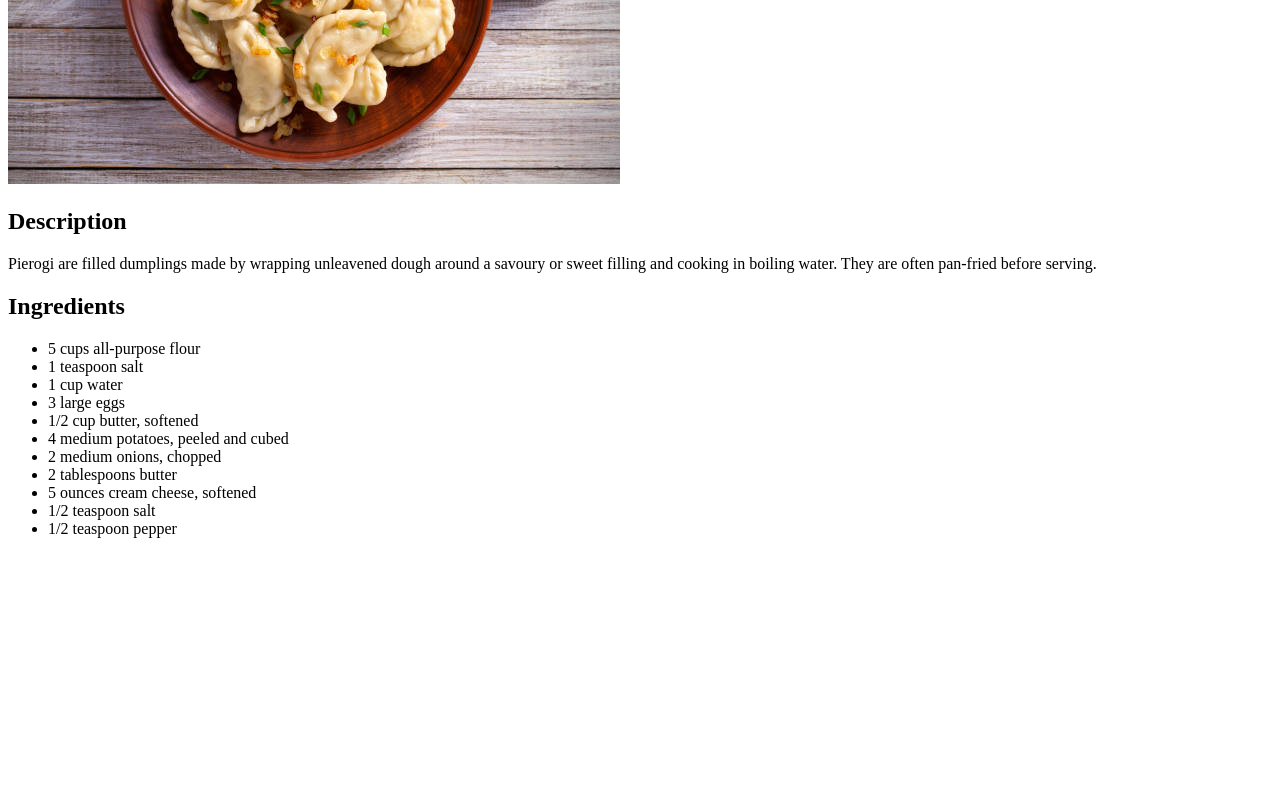
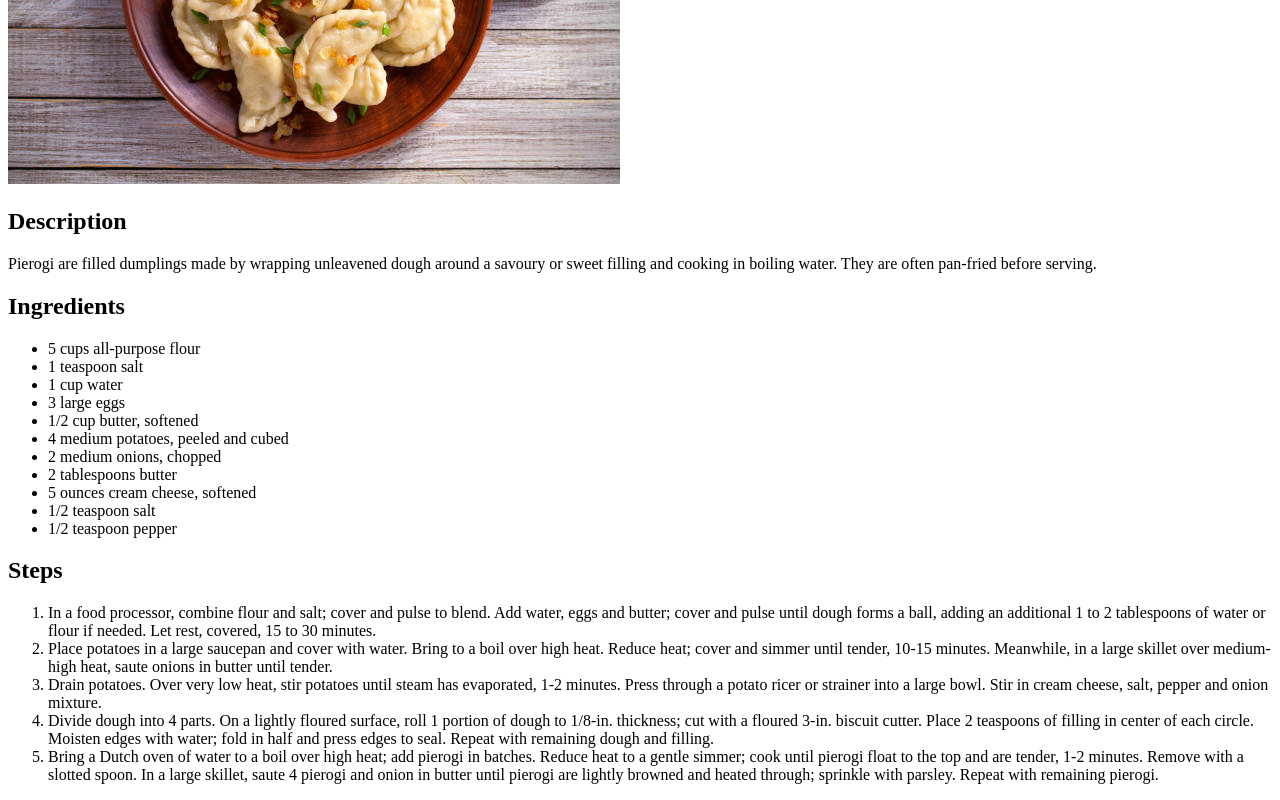
Before and after one commit to kamandrz/odin-recipes, a plain HTML site: page recipes/pierogies.html in a window 1280 px wide. Shown: the part 304-1104 px from the top of the page. Before the commit the page ends 858 px from the top, so only its background shows below. Drawn offline with Linux system fonts and the light colour scheme.

Commit message:
Added a recipe for pierogies.

```diff
--- a/recipes/pierogies.html
+++ b/recipes/pierogies.html
@@ -31,5 +31,33 @@
       <li>1/2 teaspoon salt</li>
       <li>1/2 teaspoon pepper</li>
     </ul>
+
+    <h2>Steps</h2>
+
+    <ol>
+      <li>In a food processor, combine flour and salt; cover and pulse to
+        blend. Add water, eggs and butter; cover and pulse until dough forms
+        a ball, adding an additional 1 to 2 tablespoons of water or flour if
+        needed. Let rest, covered, 15 to 30 minutes.</li>
+      <li>Place potatoes in a large saucepan and cover with water. Bring to a
+        boil over high heat. Reduce heat; cover and simmer until tender,
+        10-15 minutes. Meanwhile, in a large skillet over medium-high heat,
+        saute onions in butter until tender.</li>
+      <li>Drain potatoes. Over very low heat, stir potatoes until steam has
+        evaporated, 1-2 minutes. Press through a potato ricer or strainer
+        into a large bowl. Stir in cream cheese, salt, pepper and onion
+        mixture.</li>
+      <li>Divide dough into 4 parts. On a lightly floured surface, roll 1
+        portion of dough to 1/8-in. thickness; cut with a floured 3-in.
+        biscuit cutter. Place 2 teaspoons of filling in center of each circle.
+        Moisten edges with water; fold in half and press edges to seal.
+        Repeat with remaining dough and filling.</li>
+      <li>Bring a Dutch oven of water to a boil over high heat; add pierogi in
+        batches. Reduce heat to a gentle simmer; cook until pierogi float to
+        the top and are tender, 1-2 minutes. Remove with a slotted spoon. In
+        a large skillet, saute 4 pierogi and onion in butter until pierogi are
+        lightly browned and heated through; sprinkle with parsley. Repeat with
+        remaining pierogi.</li>
+    </ol>
   </body>
 </html>
```
